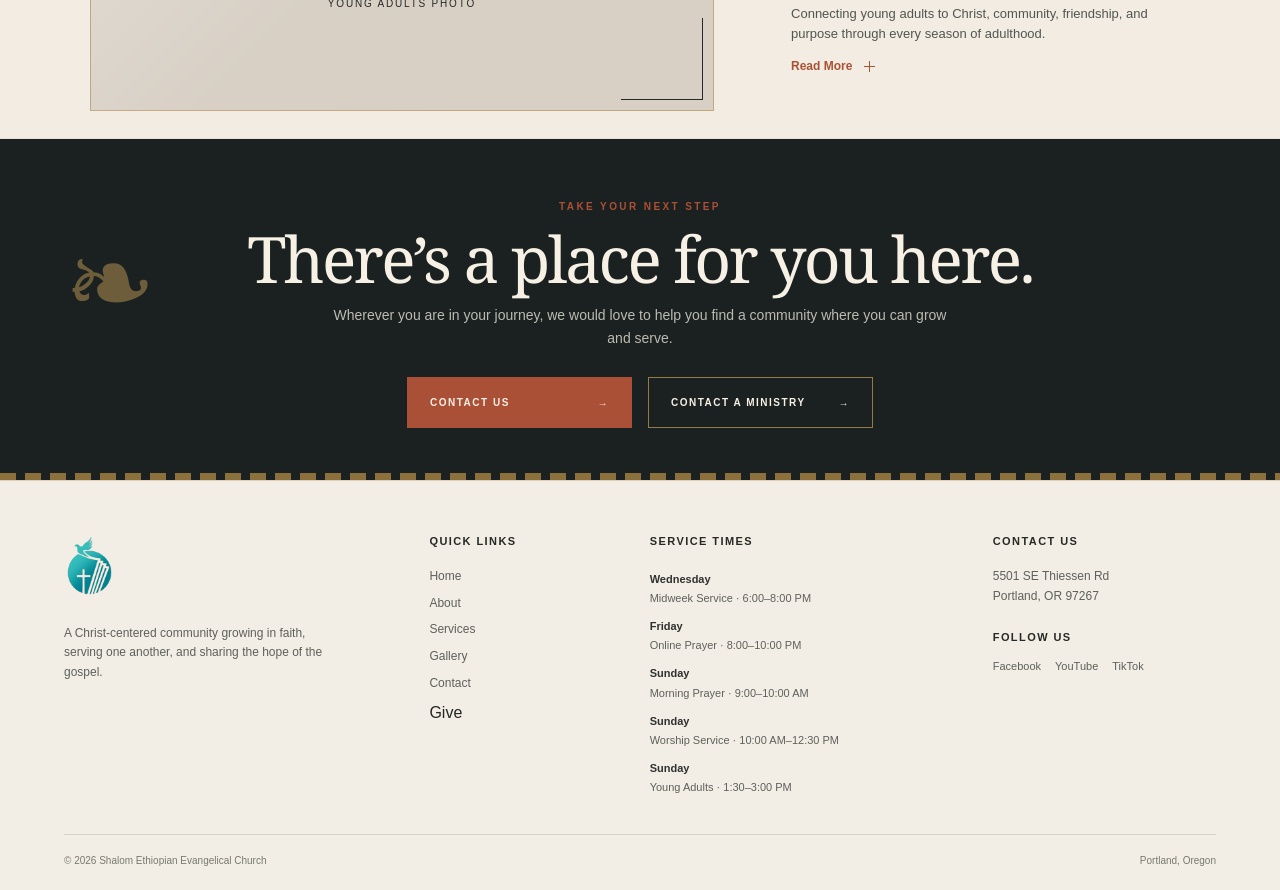
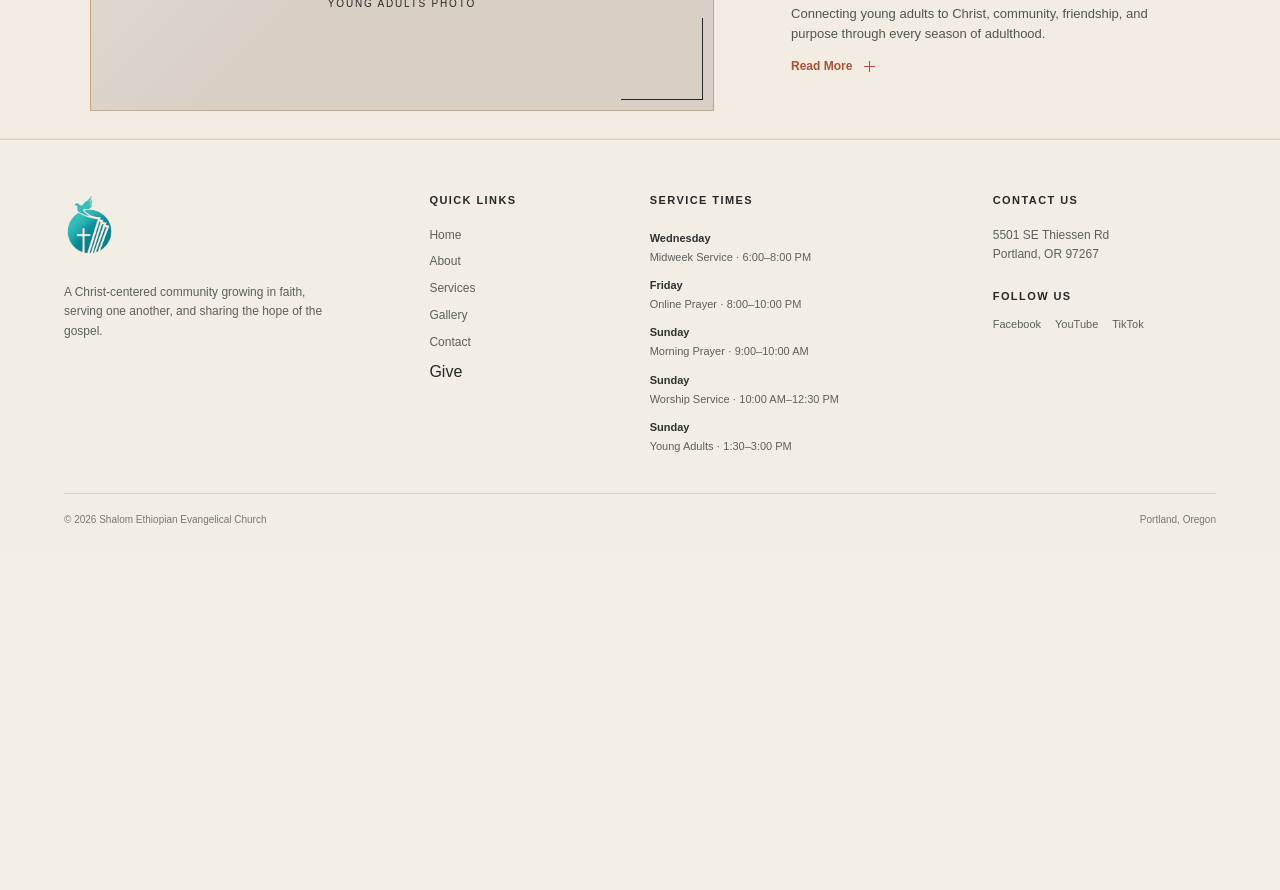
Before and after one commit to Eba-1/Shalom-Ethiopian-Evangelical-Church, a Next.js app: page /ministries in a window 1280 px wide. Shown: the part 2540-3430 px from the top of the page. After the commit the page ends 3089 px from the top, so only its background shows below. Built offline with nearby package versions, Linux system fonts and the light colour scheme.

Commit message:
Remove ministries closing invitation

```diff
--- a/app/ministries/page.tsx
+++ b/app/ministries/page.tsx
@@ -158,17 +158,6 @@ export default function MinistriesPage() {
         ))}
       </div>
 
-      <section className="ministries-cta" aria-labelledby="ministries-cta-title">
-        <span className="ministries-cta-flourish" aria-hidden="true">❧</span>
-        <p className="ministries-kicker">TAKE YOUR NEXT STEP</p>
-        <h2 id="ministries-cta-title">There’s a place for you here.</h2>
-        <p>Wherever you are in your journey, we would love to help you find a community where you can grow and serve.</p>
-        <div>
-          <a className="ministries-cta-primary" href="/contact">CONTACT US <span>→</span></a>
-          <a href="/contact?topic=ministry">CONTACT A MINISTRY <span>→</span></a>
-        </div>
-      </section>
-
       <SiteFooter />
     </main>
   );
```
